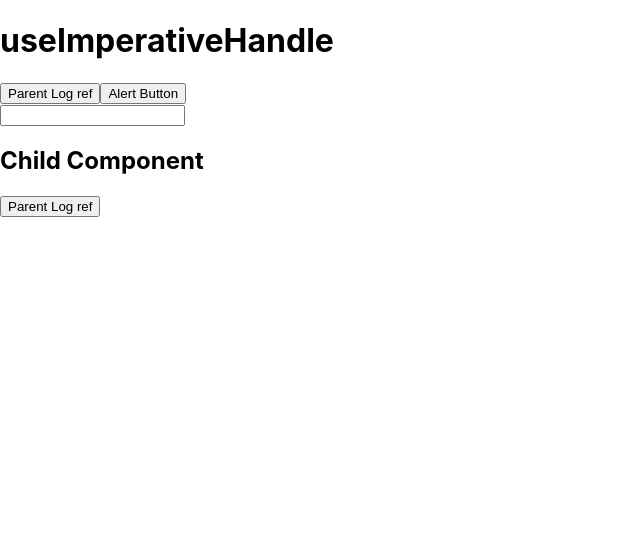
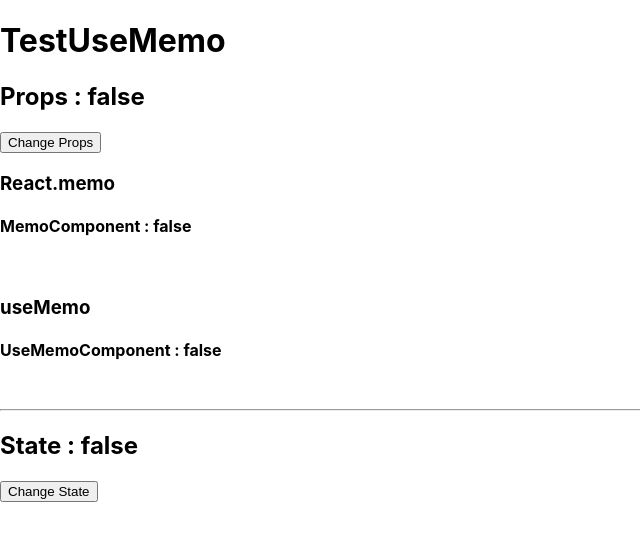
Before and after one commit to oowtl/first-met-react-practice, a React (Create React App) app: page / in a window 1280 px wide. Shown: the top 540 px of the page, without its empty margins (0-640 px from the left). Built offline with nearby package versions, Linux system fonts and the light colour scheme.

Commit message:
feat: chapter7 - useMemo, React.memo - 메모이제이션 테스트 - useMemo 와 React.memo 비교

```diff
--- /dev/null
+++ b/src/chapter_07/experiment/memo/MemoCompoenent.jsx
@@ -0,0 +1,13 @@
+import React, { useEffect } from "react";
+
+/**
+ * React.memo 는 컴포넌트를 메모이제이션 하는 것을 명시적으로 알려줄 수 있다.
+ * 따라서 컴포넌트를 메모이제이션할 때는 useMemo 보다는 React.memo 를 활용하는 것이 좋다.
+ */
+export default React.memo(function MemoCompoenent(props) {
+  useEffect(() => {
+    console.log("MemoComponent rendering");
+  });
+
+  return <h4>MemoComponent : {props.changeProps ? "true" : "false"}</h4>;
+});
--- /dev/null
+++ b/src/chapter_07/experiment/memo/TestMemoization.jsx
@@ -0,0 +1,46 @@
+import React, { useMemo, useState } from "react";
+import MemoCompoenent from "./MemoCompoenent";
+import UseMemoComponent from "./UseMemoComponent";
+
+export default function TestUseMemo() {
+  const [changeProps, setChangeProps] = useState(false);
+  const [changeState, setChangeState] = useState(false);
+
+  /**
+   * useMemo 는 값을 반환하기 때문에 변수에 할당해서 사용해야한다.
+   * JSX 문법을 사용해서 컴포넌트를 추가할 수 없다.
+   */
+  const useMemoComponent = useMemo(() => {
+    return <UseMemoComponent changeProps={changeProps} />;
+  }, [changeProps]);
+
+  const handleClickChangeProps = () => {
+    setChangeProps((prev) => !prev);
+  };
+
+  const handleClickChageState = () => {
+    setChangeState((prev) => {
+      return !prev;
+    });
+  };
+
+  return (
+    <div>
+      <h1>TestUseMemo</h1>
+
+      <h2>Props : {changeProps ? "true" : "false"}</h2>
+      <button onClick={handleClickChangeProps}>Change Props</button>
+
+      <h3>React.memo</h3>
+      <MemoCompoenent changeProps={changeProps} />
+      <br />
+      <h3>useMemo</h3>
+      {useMemoComponent}
+      <br />
+
+      <hr />
+      <h2>State : {changeState ? "true" : "false"}</h2>
+      <button onClick={handleClickChageState}>Change State</button>
+    </div>
+  );
+}
--- /dev/null
+++ b/src/chapter_07/experiment/memo/UseMemoComponent.jsx
@@ -0,0 +1,9 @@
+import React, { useEffect } from "react";
+
+export default function UseMemoComponent(props) {
+  useEffect(function renderingEffect() {
+    console.log("useMemoComponent Rendering");
+  });
+
+  return <h4>UseMemoComponent : {props.changeProps ? "true" : "false"}</h4>;
+}
--- a/src/index.js
+++ b/src/index.js
@@ -12,7 +12,8 @@
 // import TestClosure from "./chapter_07/experiment/TestClosure";
 // import TestContext from "./chapter_07/experiment/context/TestContext";
 // import TestPropsDrilling from "./chapter_07/experiment/context/ComparePropsDrilling";
-import TestImperativeHandle from "./chapter_07/experiment/ref/TestImperativeHandle";
+// import TestImperativeHandle from "./chapter_07/experiment/ref/TestImperativeHandle";
+import TestUseMemo from "./chapter_07/experiment/memo/TestMemoization";
 // import ConfirmButton from "./chapter_08/ConfirmButton";
 // import ConfirmButtonFC from "./chapter_08/ConfirmButton";
 // import LandingPage from "./chapter_09/LandingPage";
@@ -80,9 +81,16 @@
 // );
 
 // TEST TestImperativeHandle
+// root.render(
+//   <React.StrictMode>
+//     <TestImperativeHandle />
+//   </React.StrictMode>
+// );
+
+//TEST TestUseMemo
 root.render(
   <React.StrictMode>
-    <TestImperativeHandle />
+    <TestUseMemo />
   </React.StrictMode>
 );
 
```
